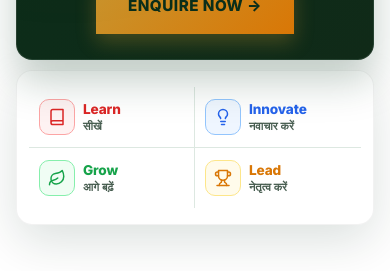
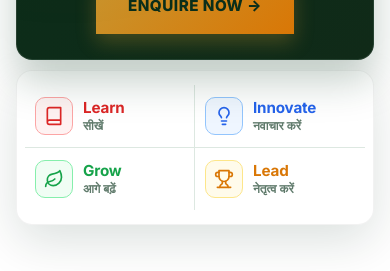
Before and after one commit to xbtye/Government-School-Website, a website: page index.html in a window 390 px wide. Shown: the part 829-1100 px from the top of the page. Drawn offline with nearby package versions, Linux system fonts and the light colour scheme; a web font is replaced by a local one.

Commit message:
fixed the small errors

```diff
--- a/style.css
+++ b/style.css
@@ -2179,26 +2179,59 @@ ul { list-style: none; }
         font-size: 0.95rem;
     }
 
-    /* Features Slogan Strip Fixes */
+    /* Features Slogan Strip: 2x2 Box for Mobile (No Arrow) */
     .features-card.slogan-strip {
+        display: grid !important;
         grid-template-columns: 1fr 1fr !important;
-        padding: 16px 12px !important;
+        padding: 14px 8px !important;
         gap: 0 !important;
     }
     .slogan-item {
+        display: flex !important;
+        align-items: center !important;
         justify-content: flex-start !important;
         padding: 12px 10px !important;
+        gap: 10px !important;
         border: none !important;
     }
-    .slogan-item:nth-child(1) { border-right: 1px solid var(--gray-200) !important; border-bottom: 1px solid var(--gray-200) !important; }
-    .slogan-item:nth-child(2) { border-bottom: 1px solid var(--gray-200) !important; }
-    .slogan-item:nth-child(3) { border-right: 1px solid var(--gray-200) !important; }
-    .slogan-item .slogan-arrow { display: none !important; }
-
-    .feature-ico { width: 36px !important; height: 36px !important; font-size: 1.1rem !important; border-radius: 10px !important; }
-    .feature-ico svg { width: 18px !important; height: 18px !important; }
-    .slogan-en { font-size: 0.85rem !important; margin-bottom: 2px !important; }
-    .slogan-hi { font-size: 0.7rem !important; }
+    .slogan-item:nth-child(1) {
+        border-right: 1px solid var(--gray-200) !important;
+        border-bottom: 1px solid var(--gray-200) !important;
+    }
+    .slogan-item:nth-child(2) {
+        border-bottom: 1px solid var(--gray-200) !important;
+    }
+    .slogan-item:nth-child(3) {
+        border-right: 1px solid var(--gray-200) !important;
+    }
+    .slogan-item:nth-child(4) {
+        border: none !important;
+    }
+    .slogan-item .slogan-arrow {
+        display: none !important;
+    }
+    .feature-ico {
+        width: 38px !important;
+        height: 38px !important;
+        border-radius: 10px !important;
+        flex-shrink: 0 !important;
+    }
+    .feature-ico svg {
+        width: 20px !important;
+        height: 20px !important;
+    }
+    .slogan-en {
+        font-size: 0.95rem !important;
+        font-weight: 700 !important;
+        margin-bottom: 2px !important;
+        line-height: 1.2 !important;
+    }
+    .slogan-hi {
+        font-size: 0.75rem !important;
+        color: var(--gray-500) !important;
+        margin: 0 !important;
+        line-height: 1.2 !important;
+    }
     .admission-banner {
         padding: 25px 20px;
     }
```
